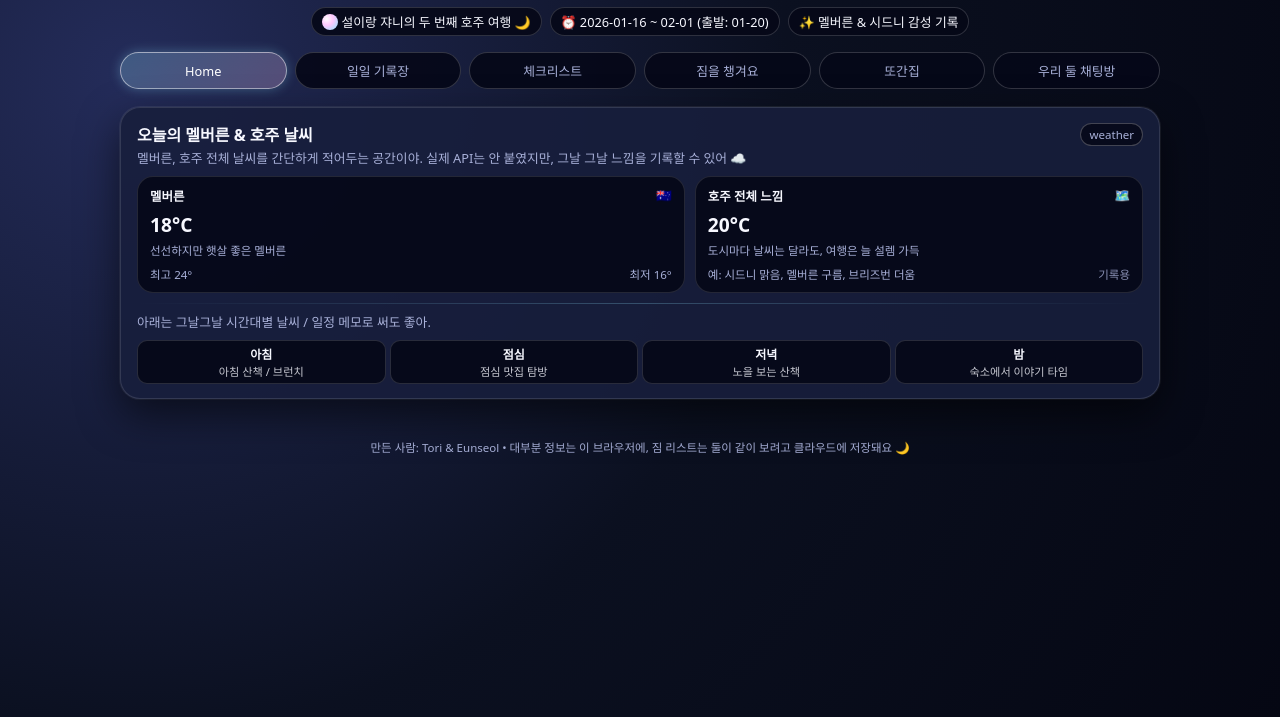
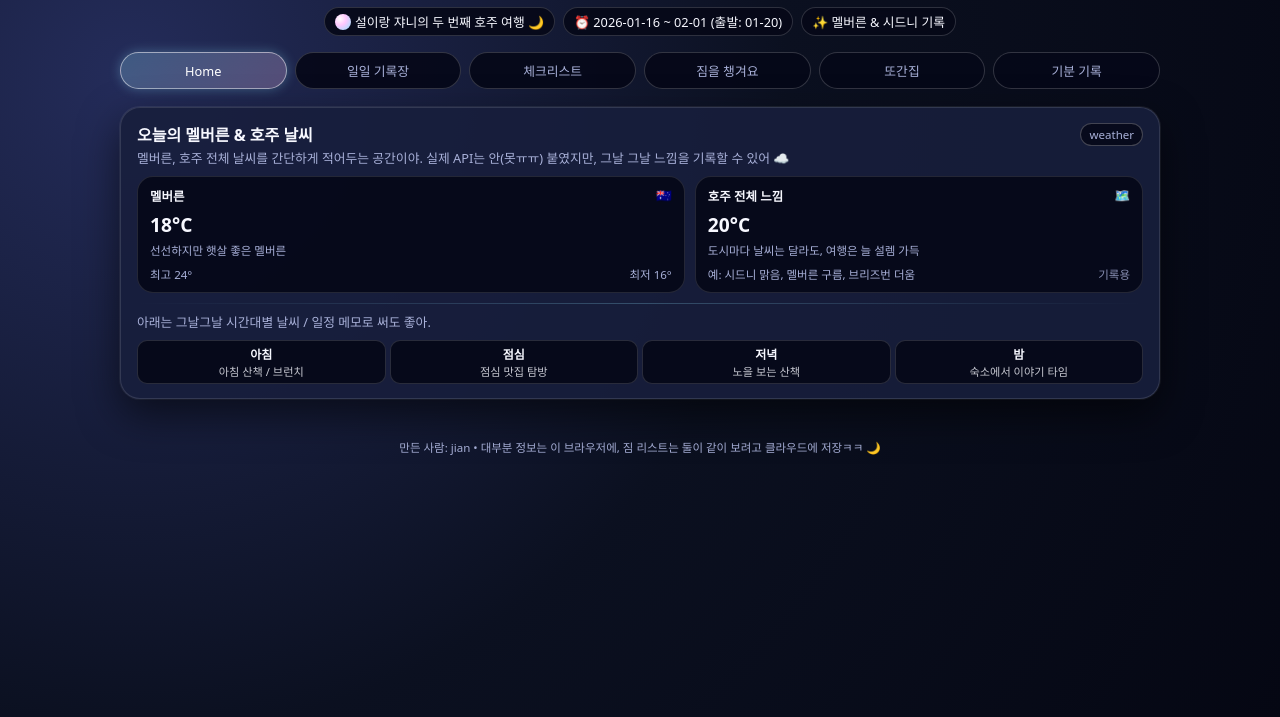
Before and after one commit to jian1116/aus-trip, a plain HTML site: page index.html in a window 1280 px wide. Shown: the part 83-800 px from the top of the page. Drawn offline with Linux system fonts and the light colour scheme; no server answers.

Commit message:
Update index.html

```diff
--- a/index.html
+++ b/index.html
@@ -2,7 +2,7 @@
 <html lang="ko">
 <head>
   <meta charset="UTF-8">
-  <title>Tori & Eunseol in AUS ✈️</title>
+  <title>JIan & Eunseol in AUS ✈️</title>
   <meta name="viewport" content="width=device-width, initial-scale=1.0">
   <style>
     :root {
@@ -796,7 +796,7 @@
         <span>⏰ 2026-01-16 ~ 02-01 (출발: 01-20)</span>
       </div>
       <div class="chip">
-        <span>✨ 멜버른 & 시드니 감성 기록</span>
+        <span>✨ 멜버른 & 시드니 기록</span>
       </div>
     </div>
   </header>
@@ -807,7 +807,7 @@
     <button data-target="checklist">체크리스트</button>
     <button data-target="packing">짐을 챙겨요</button>
     <button data-target="toganjip">또간집</button>
-    <button data-target="chat">우리 둘 채팅방</button>
+    <button data-target="chat">기분 기록</button>
   </nav>
 
   <main>
@@ -819,7 +819,7 @@
           <span class="badge">weather</span>
         </div>
         <p class="desc">
-          멜버른, 호주 전체 날씨를 간단하게 적어두는 공간이야. 실제 API는 안 붙였지만, 그날 그날 느낌을 기록할 수 있어 ☁️
+          멜버른, 호주 전체 날씨를 간단하게 적어두는 공간이야. 실제 API는 안(못ㅠㅠ) 붙였지만, 그날 그날 느낌을 기록할 수 있어 ☁️
         </p>
         <div class="weather-grid">
           <div class="weather-card">
@@ -1106,7 +1106,7 @@
   </main>
 
   <footer>
-    만든 사람: Tori & Eunseol • 대부분 정보는 이 브라우저에, 짐 리스트는 둘이 같이 보려고 클라우드에 저장돼요 🌙
+    만든 사람: jian • 대부분 정보는 이 브라우저에, 짐 리스트는 둘이 같이 보려고 클라우드에 저장ㅋㅋ 🌙
   </footer>
 
   <script>
```
